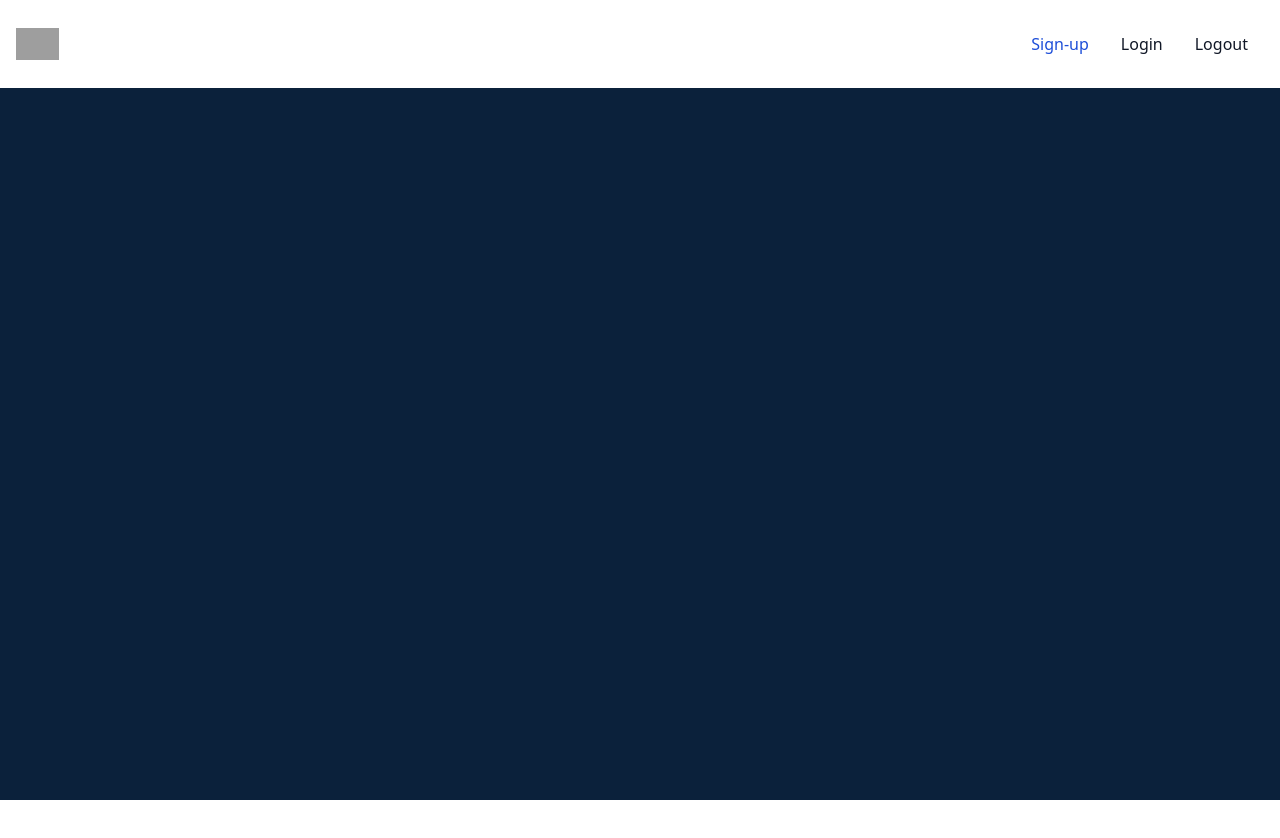
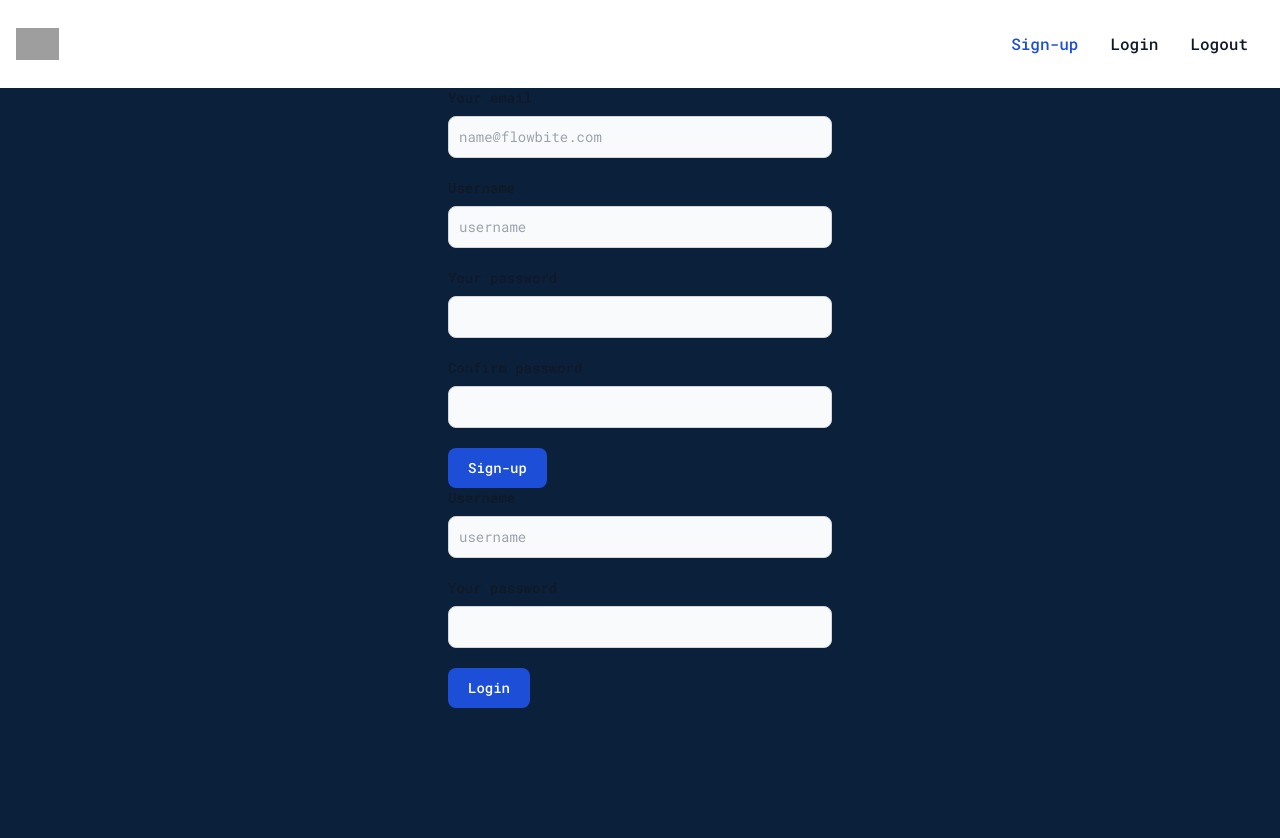
Before and after one commit to ThembaMtshelwane/client, a React (Vite) app: page / in a window 1280 px wide. Shown: the top 838 px of the page. Before the commit the page ends 800 px from the top, so only its background shows below. Built offline with nearby package versions, Linux system fonts and the light colour scheme; grey boxes are pictures that could not be loaded.

Commit message:
Auth forms

```diff
--- a/src/App.jsx
+++ b/src/App.jsx
@@ -4,13 +4,15 @@ import { createBrowserRouter, RouterProvider } from "react-router-dom";
 import "./index.css";
 import ErrorPage from "./pages/ErrorPage";
 import Dashbaord from "./pages/Dashbaord";
+import MainLayout from "./layouts/MainLayout";
 
 const router = createBrowserRouter([
   {
     path: "/",
-    element: <LandingPage />,
+    element: <MainLayout />,
     errorElement: <ErrorPage />,
     children: [
+      { path: "/", element: <LandingPage /> },
       {
         path: "/dashboard",
         element: <Dashbaord />,
--- /dev/null
+++ b/src/components/AuthFrom.tsx
@@ -0,0 +1,96 @@
+import React, { useState } from "react";
+
+interface AuthFormProps {
+  isSignUp?: boolean;
+  handleFormData: (formData: FormData) => void;
+}
+
+interface FormData {
+  email: string;
+  password: string;
+  repeatPassword?: string;
+}
+
+const AuthForm: React.FC<AuthFormProps> = ({ isSignUp, handleFormData }) => {
+  const handleSubmit = (e: React.FormEvent<HTMLFormElement>) => {
+    e.preventDefault();
+    console.log(e);
+  };
+
+  return (
+    <form className="max-w-sm mx-auto" onSubmit={handleSubmit}>
+      {isSignUp && (
+        <div className="mb-5">
+          <label
+            htmlFor="email"
+            className="block mb-2 text-sm font-medium text-gray-900 dark:text-white"
+          >
+            Your email
+          </label>
+          <input
+            type="email"
+            name="email"
+            className="shadow-sm bg-gray-50 border border-gray-300 text-gray-900 text-sm rounded-lg focus:ring-blue-500 focus:border-blue-500 block w-full p-2.5 dark:bg-gray-700 dark:border-gray-600 dark:placeholder-gray-400 dark:text-white dark:focus:ring-blue-500 dark:focus:border-blue-500"
+            placeholder="name@flowbite.com"
+            required
+          />
+        </div>
+      )}
+
+      <div className="mb-5">
+        <label
+          htmlFor="email"
+          className="block mb-2 text-sm font-medium text-gray-900 dark:text-white"
+        >
+          Username
+        </label>
+        <input
+          type="username"
+          name="username"
+          className="shadow-sm bg-gray-50 border border-gray-300 text-gray-900 text-sm rounded-lg focus:ring-blue-500 focus:border-blue-500 block w-full p-2.5 dark:bg-gray-700 dark:border-gray-600 dark:placeholder-gray-400 dark:text-white dark:focus:ring-blue-500 dark:focus:border-blue-500"
+          placeholder="username"
+          required
+        />
+      </div>
+      <div className="mb-5">
+        <label
+          htmlFor="password"
+          className="block mb-2 text-sm font-medium text-gray-900 dark:text-white"
+        >
+          Your password
+        </label>
+        <input
+          type="password"
+          name="password"
+          className="shadow-sm bg-gray-50 border border-gray-300 text-gray-900 text-sm rounded-lg focus:ring-blue-500 focus:border-blue-500 block w-full p-2.5 dark:bg-gray-700 dark:border-gray-600 dark:placeholder-gray-400 dark:text-white dark:focus:ring-blue-500 dark:focus:border-blue-500"
+          required
+        />
+      </div>
+      {isSignUp && (
+        <div className="mb-5">
+          <label
+            htmlFor="repeat-password"
+            className="block mb-2 text-sm font-medium text-gray-900 dark:text-white"
+          >
+            Confirm password
+          </label>
+          <input
+            type="password"
+            name="repeat-password"
+            className="shadow-sm bg-gray-50 border border-gray-300 text-gray-900 text-sm rounded-lg focus:ring-blue-500 focus:border-blue-500 block w-full p-2.5 dark:bg-gray-700 dark:border-gray-600 dark:placeholder-gray-400 dark:text-white dark:focus:ring-blue-500 dark:focus:border-blue-500"
+            required
+          />
+        </div>
+      )}
+
+      <button
+        type="submit"
+        className="text-white bg-blue-700 hover:bg-blue-800 focus:ring-4 focus:outline-none focus:ring-blue-300 font-medium rounded-lg text-sm px-5 py-2.5 text-center dark:bg-blue-600 dark:hover:bg-blue-700 dark:focus:ring-blue-800"
+      >
+        {isSignUp ? <p>Sign-up</p> : <p>Login </p>}
+      </button>
+    </form>
+  );
+};
+
+export default AuthForm;
--- /dev/null
+++ b/src/components/Modals/Login.tsx
@@ -0,0 +1,16 @@
+import React from "react";
+import AuthForm from "../AuthFrom";
+
+type Props = {};
+
+const Login = (props: Props) => {
+  const login = async () => {
+    console.log("user signed up");
+  };
+  return (
+    <>
+      <AuthForm handleFormData={login} isSignUp={false} />
+    </>
+  );
+};
+export default Login;
--- /dev/null
+++ b/src/components/Modals/SignUp.tsx
@@ -0,0 +1,17 @@
+import React from "react";
+import AuthForm from "../AuthFrom";
+
+type Props = {};
+
+const SignUp = (props: Props) => {
+  const signUp = async () => {
+    console.log("user signed up");
+  };
+  return (
+    <>
+      <AuthForm handleFormData={signUp} isSignUp={true} />
+    </>
+  );
+};
+
+export default SignUp;
--- /dev/null
+++ b/src/layouts/MainLayout.tsx
@@ -0,0 +1,16 @@
+import React from "react";
+import Navbar from "../components/Navbar";
+import { Outlet } from "react-router-dom";
+
+type Props = {};
+
+const MainLayout = (props: Props) => {
+  return (
+    <div className="bg-primary h-screen text-white font-robotoMono">
+      <Navbar />
+      <Outlet />
+    </div>
+  );
+};
+
+export default MainLayout;
--- a/src/pages/LandingPage.tsx
+++ b/src/pages/LandingPage.tsx
@@ -1,14 +1,16 @@
 import React from "react";
 import { Outlet } from "react-router-dom";
 import Navbar from "../components/Navbar";
+import SignUp from "../components/Modals/SignUp";
+import Login from "../components/Modals/Login";
 
 type Props = {};
 
 const LandingPage = (props: Props) => {
   return (
     <div className="bg-primary h-screen text-white">
-      <Navbar />
-      <Outlet />
+      <SignUp />
+      <Login />
     </div>
   );
 };
```
